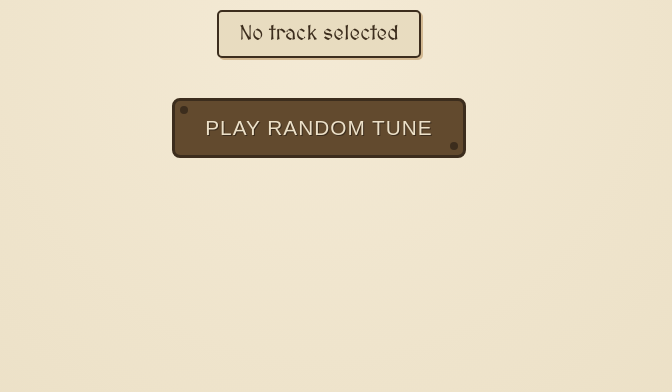
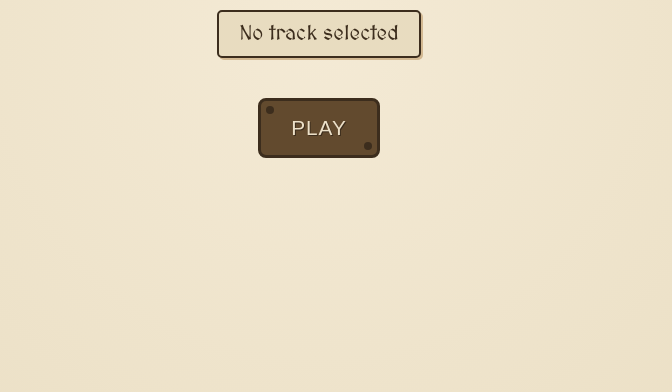
Before and after one commit to MatthewFarritor/rune-audio-player, a plain HTML site: page index.html in a window 1280 px wide. Shown: the part 368-760 px from the top of the page, without its empty margins (321-993 px from the left). Drawn offline with Linux system fonts and the light colour scheme.

Commit message:
Update index.html

```diff
--- a/index.html
+++ b/index.html
@@ -133,7 +133,7 @@
 
 <h1>Random Wikipedia Audio</h1>
 <div id="currentTrack">No track selected</div>
-<button id="playBtn">Play Random Tune</button>
+<button id="playBtn">Play</button>
 <audio id="audioPlayer" controls></audio>
 
 <script>
```
